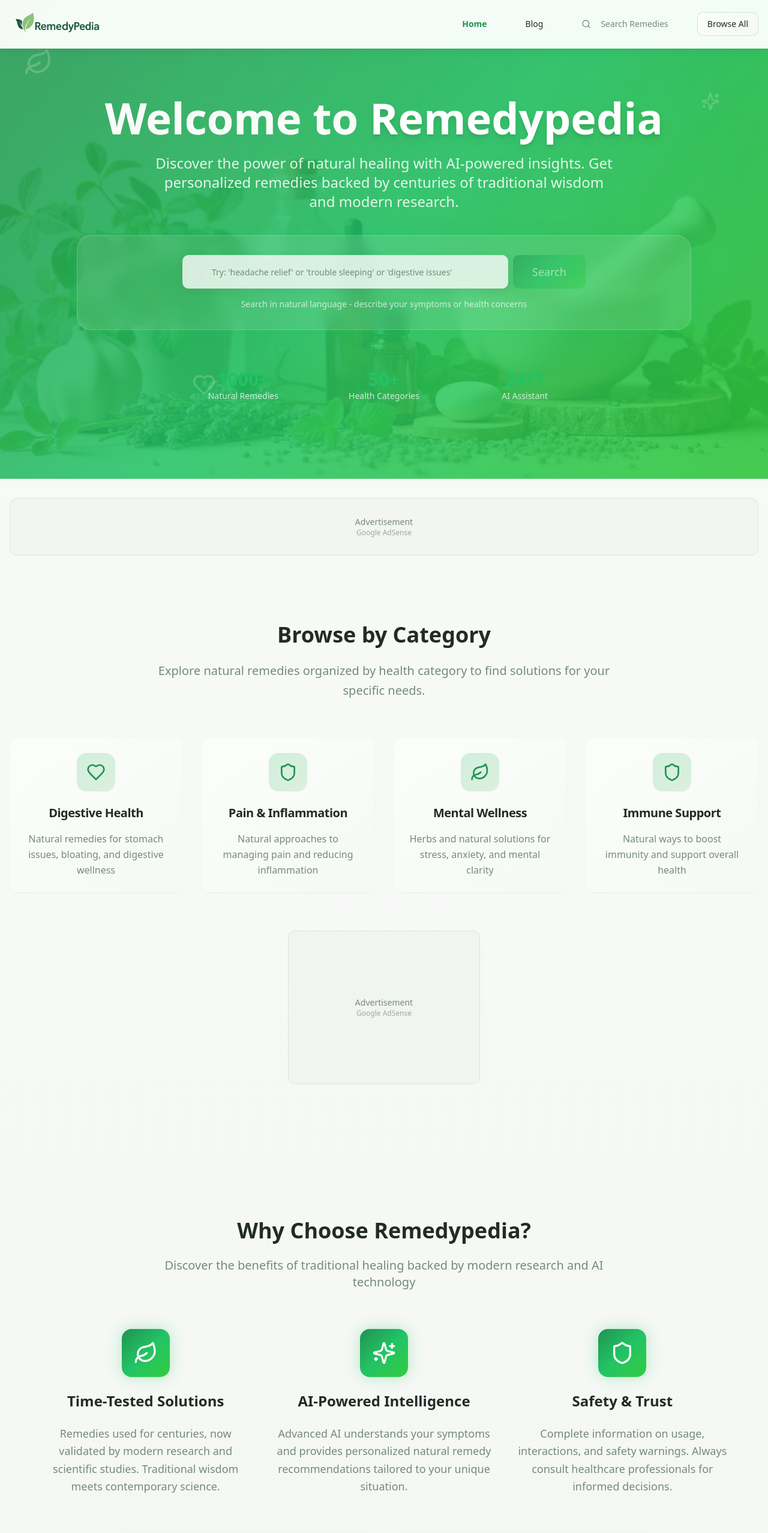
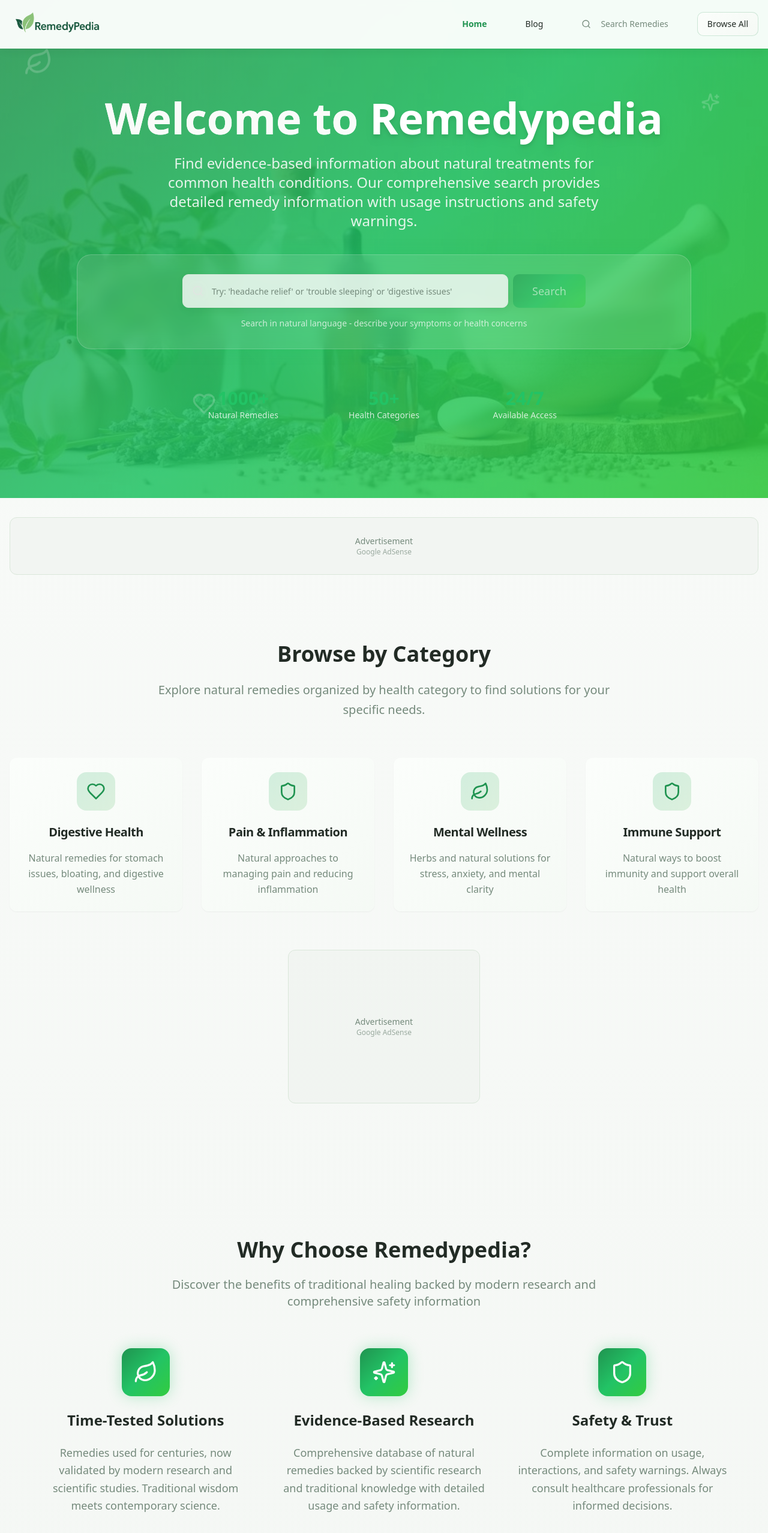
Before and after one commit to CurwinB/pedi, a React (Vite) app: page / in a window 1280 px wide. Shown: the top 2555 px of the page at 60% size. Built offline with nearby package versions, Linux system fonts and the light colour scheme.

Commit message:
Remove AI mentions from homepage
Remove all mentions of AI from the homepage, focusing on the site's core value proposition.

```diff
--- a/src/pages/Index.tsx
+++ b/src/pages/Index.tsx
@@ -53,8 +53,8 @@ const Index = () => {
                 Welcome to <span className="text-white font-bold drop-shadow-lg">Remedypedia</span>
               </h1>
               <p className="text-xl md:text-2xl opacity-90 leading-relaxed max-w-3xl mx-auto">
-                Discover the power of natural healing with AI-powered insights. Get personalized remedies
-                backed by centuries of traditional wisdom and modern research.
+                Find evidence-based information about natural treatments for common health conditions.
+                Our comprehensive search provides detailed remedy information with usage instructions and safety warnings.
               </p>
             </div>
 
@@ -81,7 +81,7 @@ const Index = () => {
               </div>
               <div className="text-center animate-fade-in" style={{ animationDelay: '0.9s' }}>
                 <div className="text-3xl font-bold text-primary-glow">24/7</div>
-                <div className="text-sm opacity-80">AI Assistant</div>
+                <div className="text-sm opacity-80">Available Access</div>
               </div>
             </div>
           </div>
@@ -142,7 +142,7 @@ const Index = () => {
             <div className="text-center mb-16 animate-fade-in">
               <h2 className="text-4xl font-bold text-foreground mb-6">Why Choose Remedypedia?</h2>
               <p className="text-muted-foreground text-xl max-w-3xl mx-auto">
-                Discover the benefits of traditional healing backed by modern research and AI technology
+                Discover the benefits of traditional healing backed by modern research and comprehensive safety information
               </p>
             </div>
 
@@ -161,9 +161,9 @@ const Index = () => {
                 <div className="mx-auto w-20 h-20 bg-gradient-hero rounded-2xl flex items-center justify-center shadow-glow">
                   <Sparkles className="h-10 w-10 text-primary-foreground" />
                 </div>
-                <h3 className="text-2xl font-bold text-foreground">AI-Powered Intelligence</h3>
+                <h3 className="text-2xl font-bold text-foreground">Evidence-Based Research</h3>
                 <p className="text-muted-foreground text-lg leading-relaxed">
-                  Advanced AI understands your symptoms and provides personalized natural remedy recommendations tailored to your unique situation.
+                  Comprehensive database of natural remedies backed by scientific research and traditional knowledge with detailed usage and safety information.
                 </p>
               </div>
 
@@ -217,8 +217,8 @@ const Index = () => {
             <div className="space-y-4">
               <h3 className="text-2xl font-bold text-foreground">Remedypedia</h3>
               <p className="text-muted-foreground text-lg max-w-2xl mx-auto leading-relaxed">
-                Discover the power of natural healing with AI-powered insights. Your trusted companion
-                for traditional remedies backed by modern research.
+                Find evidence-based information about natural treatments for common health conditions.
+                Your trusted companion for traditional remedies backed by modern research.
               </p>
             </div>
 
```
